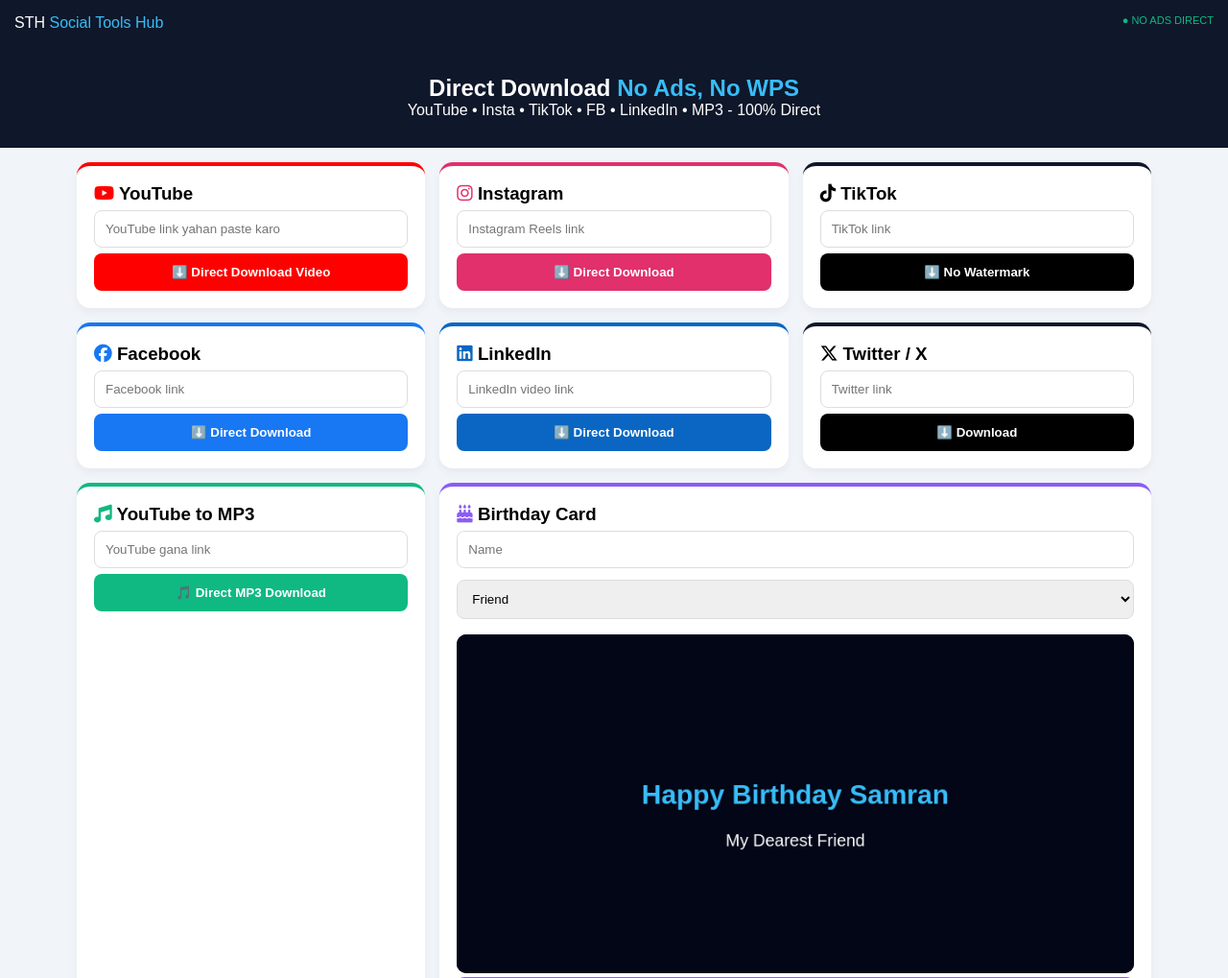
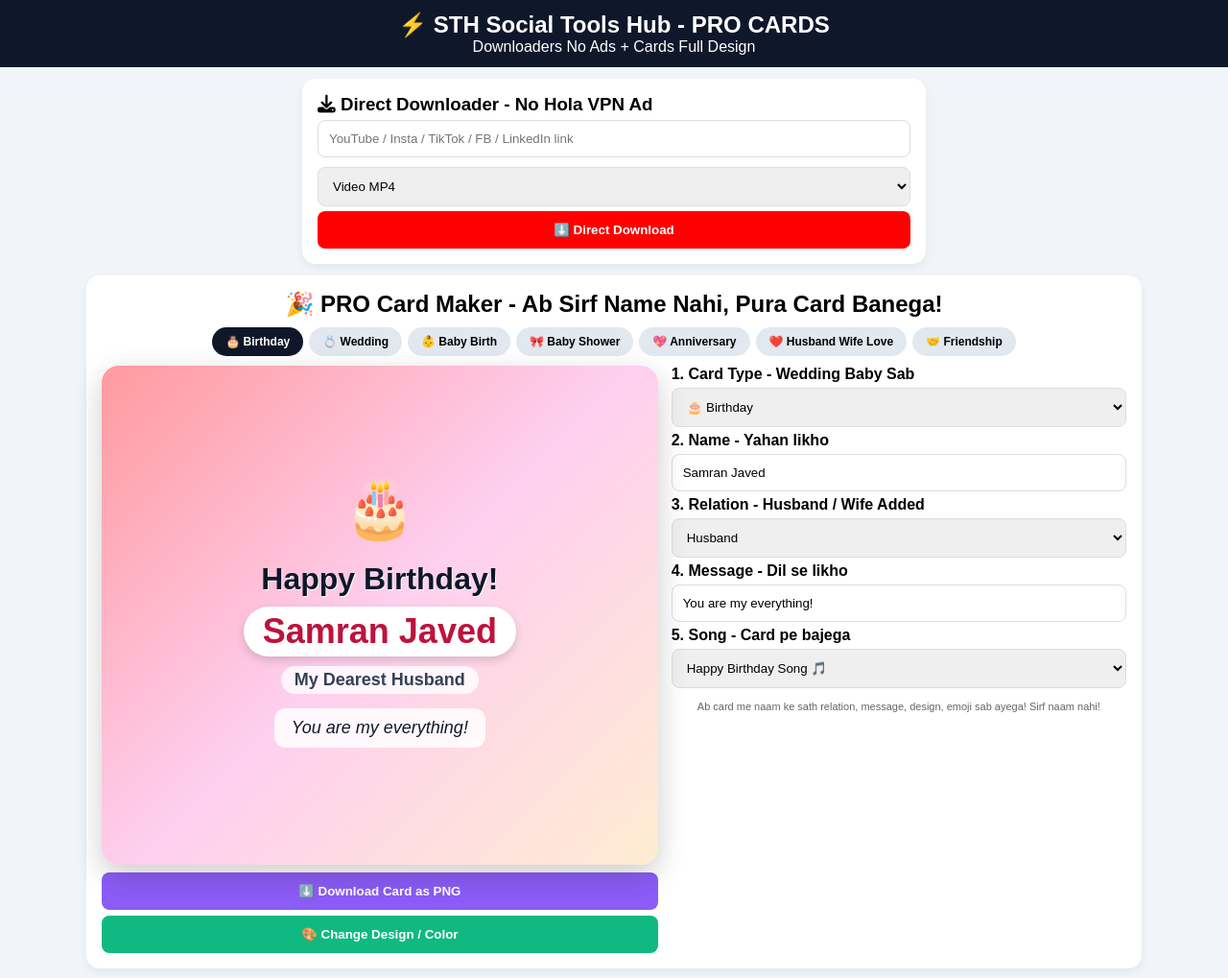
Before and after one commit to samranajaved927-beep/socialtoolshub.site, a plain HTML site: page index.html in a window 1280 px wide. Shown: the top 1019 px of the page at 96% size. Drawn offline with nearby package versions, Linux system fonts and the light colour scheme.

Commit message:
Update index.html

```diff
--- a/index.html
+++ b/index.html
@@ -1,78 +1,92 @@
 <!DOCTYPE html>
-<html>
-<head>
-<meta charset="UTF-8">
-<meta name="viewport" content="width=device-width, initial-scale=1.0">
-<title>Social Tools Hub - No Ads - Samran</title>
+<html><head><meta charset="UTF-8"><meta name="viewport" content="width=device-width, initial-scale=1.0">
+<title>STH - Pro Cards Working</title>
 <link rel="stylesheet" href="https://cdnjs.cloudflare.com/ajax/libs/font-awesome/6.5.0/css/all.min.css">
 <style>
-*{margin:0;padding:0;box-sizing:border-box;font-family:Arial}
-body{background:#f1f5f9}
-header{background:#0f172a;color:#fff;padding:15px;display:flex;justify-content:space-between;position:sticky;top:0}
-.logo span{color:#38bdf8}
-.hero{background:#0f172a;color:#fff;text-align:center;padding:30px 10px}
-.grid{max-width:1150px;margin:auto;padding:15px;display:grid;grid-template-columns:repeat(auto-fit,minmax(300px,1fr));gap:15px}
-.card{background:#fff;padding:18px;border-radius:14px;border-top:4px solid #0f172a;box-shadow:0 4px 10px rgba(0,0,0,.05)}
-.card.yt{border-color:red}.card.insta{border-color:#E1306C}.card.fb{border-color:#1877F2}.card.li{border-color:#0A66C2}.card.music{border-color:#10b981}.card.bday{border-color:#8b5cf6}
-input,select{width:100%;padding:11px;border:1px solid #ddd;border-radius:8px;margin:6px 0}
+*{margin:0;padding:0;box-sizing:border-box;font-family:Arial} body{background:#f1f5f9}
+header{background:#0f172a;color:#fff;padding:12px;text-align:center}
+#status{max-width:1100px;margin:10px auto;background:#dcfce7;padding:10px;border-radius:8px;display:none;text-align:center;font-weight:bold}
+.card{background:#fff;padding:16px;border-radius:14px;margin:12px auto;max-width:650px;box-shadow:0 4px 10px rgba(0,0,0,.06)}
+input,select{width:100%;padding:11px;border:1.5px solid #ddd;border-radius:8px;margin:5px 0}
 button{width:100%;padding:12px;border:none;border-radius:8px;background:#0f172a;color:#fff;font-weight:700;cursor:pointer}
-#status{max-width:1150px;margin:10px auto;background:#dcfce7;padding:12px;border-radius:8px;display:none;text-align:center;color:#166534;font-weight:bold}
-canvas{width:100%;border-radius:10px;background:#020617;margin-top:10px}
-footer{background:#020617;color:#888;text-align:center;padding:20px;margin-top:20px}footer b{color:#fff}
-</style>
-</head>
-<body>
-<header><div class="logo">STH <span>Social Tools Hub</span></div><div style="font-size:11px;color:#10b981">● NO ADS DIRECT</div></header>
-<div class="hero"><h2>Direct Download <span style="color:#38bdf8">No Ads, No WPS</span></h2><p>YouTube • Insta • TikTok • FB • LinkedIn • MP3 - 100% Direct</p></div>
+.tabs{display:flex;gap:6px;flex-wrap:wrap;margin:10px 0;justify-content:center}
+.tab{padding:8px 14px;border-radius:20px;background:#e2e8f0;cursor:pointer;font-size:12px;font-weight:600}
+.tab.active{background:#0f172a;color:#fff}
+/* PRO CARD DESIGN */
+#cardPreview{width:100%;height:520px;border-radius:18px;position:relative;overflow:hidden;display:flex;flex-direction:column;align-items:center;justify-content:center;text-align:center;padding:20px;box-shadow:0 10px 30px rgba(0,0,0,.2);transition:.3s}
+.card-bg-birthday{background:linear-gradient(135deg,#ff9a9e,#fecfef,#ffecd2)}
+.card-bg-wedding{background:linear-gradient(135deg,#d4af37,#fff8dc,#ffd700);border:6px double #b8860b}
+.card-bg-baby{background:linear-gradient(135deg,#a1c4fd,#c2e9fb,#d6f5ff)}
+.card-bg-babyshower{background:linear-gradient(135deg,#fbc2eb,#a6c1ee,#fda085)}
+.card-bg-anniversary{background:linear-gradient(135deg,#ff6a88,#ff99ac,#ffecd2)}
+.card-bg-love{background:linear-gradient(135deg,#ff758c,#ff7eb3,#ffdde1)}
+.card-bg-friendship{background:linear-gradient(135deg,#8ec5fc,#e0c3fc,#a8edea)}
+.card-emoji{font-size:60px;margin-bottom:10px;animation:bounce 2s infinite}
+@keyframes bounce{0%,100%{transform:translateY(0)}50%{transform:translateY(-10px)}}
+.card-title{font-size:32px;font-weight:900;color:#0f172a;text-shadow:1px 1px 0 #fff}
+.card-name{font-size:36px;font-weight:900;color:#be123c;margin:10px 0;background:#fff;padding:5px 20px;border-radius:30px;box-shadow:0 4px 10px rgba(0,0,0,.15)}
+.card-rel{font-size:18px;font-weight:600;color:#334155;background:rgba(255,255,255,.8);padding:4px 14px;border-radius:20px}
+.card-msg{font-size:18px;font-style:italic;color:#0f172a;margin-top:15px;background:rgba(255,255,255,.85);padding:10px 18px;border-radius:12px;max-width:90%}
+</style></head><body>
+<header><h2>⚡ STH Social Tools Hub - PRO CARDS</h2><p>Downloaders No Ads + Cards Full Design</p></header>
 <div id="status"></div>
 
-<div class="grid">
-<div class="card yt"><h3><i class="fa-brands fa-youtube" style="color:red"></i> YouTube</h3><input id="yt" placeholder="YouTube link yahan paste karo"><button style="background:red" onclick="directDownload('yt','mp4')">⬇️ Direct Download Video</button></div>
-<div class="card insta"><h3><i class="fa-brands fa-instagram" style="color:#E1306C"></i> Instagram</h3><input id="insta" placeholder="Instagram Reels link"><button style="background:#E1306C" onclick="directDownload('insta','mp4')">⬇️ Direct Download</button></div>
-<div class="card"><h3><i class="fa-brands fa-tiktok"></i> TikTok</h3><input id="tik" placeholder="TikTok link"><button style="background:#000" onclick="directDownload('tik','mp4')">⬇️ No Watermark</button></div>
-<div class="card fb"><h3><i class="fa-brands fa-facebook" style="color:#1877F2"></i> Facebook</h3><input id="fb" placeholder="Facebook link"><button style="background:#1877F2" onclick="directDownload('fb','mp4')">⬇️ Direct Download</button></div>
-<div class="card li"><h3><i class="fa-brands fa-linkedin" style="color:#0A66C2"></i> LinkedIn</h3><input id="li" placeholder="LinkedIn video link"><button style="background:#0A66C2" onclick="directDownload('li','mp4')">⬇️ Direct Download</button></div>
-<div class="card"><h3><i class="fa-brands fa-x-twitter"></i> Twitter / X</h3><input id="x" placeholder="Twitter link"><button style="background:#000" onclick="directDownload('x','mp4')">⬇️ Download</button></div>
-<div class="card music"><h3><i class="fa-solid fa-music" style="color:#10b981"></i> YouTube to MP3</h3><input id="mp3" placeholder="YouTube gana link"><button style="background:#10b981" onclick="directDownload('mp3','mp3')">🎵 Direct MP3 Download</button></div>
-<div class="card bday" style="grid-column:span 2"><h3><i class="fa-solid fa-cake-candles" style="color:#8b5cf6"></i> Birthday Card</h3><input id="bName" placeholder="Name" oninput="makeCard()"><select id="bRel" onchange="makeCard()"><option>Friend</option><option>Brother</option><option>Sister</option><option>Everyone</option></select><canvas id="c" width="800" height="400"></canvas><button style="background:#8b5cf6" onclick="makeCard()">Make Card</button><button style="background:#10b981;margin-top:5px" onclick="saveCard()">Download PNG</button></div>
+<div class="card"><h3><i class="fa-solid fa-download"></i> Direct Downloader - No Hola VPN Ad</h3><input id="link" placeholder="YouTube / Insta / TikTok / FB / LinkedIn link"><select id="ftype"><option value="mp4">Video MP4</option><option value="mp3">MP3</option></select><button style="background:red" onclick="directDL()">⬇️ Direct Download</button></div>
+
+<div class="card" style="max-width:1100px">
+<h2 style="text-align:center">🎉 PRO Card Maker - Ab Sirf Name Nahi, Pura Card Banega!</h2>
+<div class="tabs" id="tabs"></div>
+
+<div style="display:grid;grid-template-columns:1.1fr .9fr;gap:14px">
+<div>
+<div id="cardPreview" class="card-bg-birthday">
+<div class="card-emoji" id="cEmoji">🎂</div>
+<div class="card-title" id="cTitle">Happy Birthday!</div>
+<div class="card-name" id="cName">Samran Javed</div>
+<div class="card-rel" id="cRel">My Dearest Husband</div>
+<div class="card-msg" id="cMsg">You are my everything! Stay blessed!</div>
 </div>
-<footer>Developed by <b>SamranJaved</b> - No Ads Version</footer>
+<audio id="audio" controls style="width:100%;margin-top:8px;display:none"></audio>
+<button style="background:#8b5cf6;margin-top:8px" onclick="downloadCardPro()">⬇️ Download Card as PNG</button>
+<button style="background:#10b981;margin-top:6px" onclick="changeDesign()">🎨 Change Design / Color</button>
+</div>
 
+<div>
+<label><b>1. Card Type - Wedding Baby Sab</b></label><select id="cardType" onchange="updateCardPro()"></select>
+<label><b>2. Name - Yahan likho</b></label><input id="bName" value="Samran Javed" placeholder="Jaise: Samran Javed" oninput="updateCardPro()">
+<label><b>3. Relation - Husband / Wife Added</b></label><select id="bRel" onchange="updateCardPro()"><option>Friend</option><option selected>Husband</option><option>Wife</option><option>Brother</option><option>Sister</option><option>Father</option><option>Mother</option><option>Son</option><option>Daughter</option><option>Everyone</option><option>Love</option><option>Best Friend</option><option>Life Partner</option></select>
+<label><b>4. Message - Dil se likho</b></label><input id="bMsg" value="You are my everything!" placeholder="Apna message" oninput="updateCardPro()">
+<label><b>5. Song - Card pe bajega</b></label><select id="bSong" onchange="changeSong()"><option value="">No Music</option><option value="happy" selected>Happy Birthday Song 🎵</option><option value="wedding">Wedding Romantic 💍</option><option value="baby">Baby Lullaby 👶</option><option value="love">Love Song ❤️</option><option value="anniversary">Anniversary 🎉</option></select>
+<p style="font-size:11px;color:#666;margin-top:8px;text-align:center">Ab card me naam ke sath relation, message, design, emoji sab ayega! Sirf naam nahi!</p>
+</div>
+</div>
+</div>
+</div>
+
+<script src="https://cdnjs.cloudflare.com/ajax/libs/html2canvas/1.4.1/html2canvas.min.js"></script>
 <script>
-async function directDownload(id, type){
- let url = document.getElementById(id).value.trim();
- if(!url){alert('Link paste karo bhai!');return;}
- let status = document.getElementById('status');
- status.style.display='block';
- status.innerHTML='⏳ Direct link nikal raha hun... 5 second ruko, ab WPS wala ad nahi ayega!';
+async function directDL(){let u=document.getElementById('link').value.trim();let f=document.getElementById('ftype').value;let s=document.getElementById('status');if(!u){alert('Link paste karo!');return;}s.style.display='block';s.innerHTML='⏳ Direct link... No Ad...';try{let r=await fetch('https://api.cobalt.tools/api/json',{method:'POST',headers:{'Accept':'application/json','Content-Type':'application/json'},body:JSON.stringify({url:u,aFormat:f==='mp3'?'mp3':'best',isAudioOnly:f==='mp3'})});let d=await r.json();if(d.url){s.innerHTML='✅ Download Start!';window.location.href=d.url;return;}throw 0;}catch(e){s.innerHTML='Backup open, Hola VPN aye to Cancel dabana!';window.open('https://loader.to/api/button/?url='+encodeURIComponent(u)+'&f='+f,'_blank');}}
 
- try{
-   // Method 1: Cobalt API (Best - No Ads)
-   let r = await fetch('https://api.cobalt.tools/api/json', {
-     method:'POST',
-     headers:{'Accept':'application/json','Content-Type':'application/json'},
-     body: JSON.stringify({url:url, vCodec:'h264', vQuality:'720', aFormat: type==='mp3'?'mp3':'best', isAudioOnly: type==='mp3'})
-   });
-   let j = await r.json();
-   if(j.url){
-     status.innerHTML='✅ Direct Link Mil Gaya! Download Start Ho Raha Hai...';
-     window.location.href = j.url; // Direct download
-     setTimeout(()=>{status.style.display='none';}, 3000);
-     return;
-   }
-   throw 0;
- }catch(e){
-   // Method 2: Backup - Loader.to (Ye bhi direct hai, WPS ad nahi)
-   status.innerHTML='⚠️ Backup server use kar raha hun...';
-   let f = (type==='mp3'?'mp3':'mp4');
-   window.open('https://loader.to/api/button/?url='+encodeURIComponent(url)+'&f='+f+'&color=0f172a', '_blank');
-   status.innerHTML='✅ Backup khul gaya - Wahan se Download dabao, WPS ad nahi ayega!';
-   setTimeout(()=>{status.style.display='none';}, 4000);
- }
+const types=[{id:'birthday',name:'🎂 Birthday',title:'Happy Birthday!',emoji:'🎂',bg:'card-bg-birthday'},{id:'wedding',name:'💍 Wedding',title:'Happy Wedding!',emoji:'💍',bg:'card-bg-wedding'},{id:'baby',name:'👶 Baby Birth',title:'Welcome Baby!',emoji:'👶',bg:'card-bg-baby'},{id:'babyshower',name:'🎀 Baby Shower',title:'Baby Shower!',emoji:'🎀',bg:'card-bg-babyshower'},{id:'anniversary',name:'💖 Anniversary',title:'Happy Anniversary!',emoji:'💖',bg:'card-bg-anniversary'},{id:'love',name:'❤️ Husband Wife Love',title:'I Love You!',emoji:'❤️',bg:'card-bg-love'},{id:'friendship',name:'🤝 Friendship',title:'Best Friends Forever!',emoji:'🤝',bg:'card-bg-friendship'}];
+const songs={happy:'https://www.soundhelix.com/examples/mp3/SoundHelix-Song-1.mp3',wedding:'https://www.soundhelix.com/examples/mp3/SoundHelix-Song-2.mp3',baby:'https://www.soundhelix.com/examples/mp3/SoundHelix-Song-3.mp3',love:'https://www.soundhelix.com/examples/mp3/SoundHelix-Song-8.mp3',anniversary:'https://www.soundhelix.com/examples/mp3/SoundHelix-Song-10.mp3'};
+let cur='birthday';let designIdx=0;
+function init(){let tb=document.getElementById('tabs');let sel=document.getElementById('cardType');types.forEach((t,i)=>{let d=document.createElement('div');d.className='tab'+(i==0?' active':'');d.innerText=t.name;d.onclick=()=>{document.querySelectorAll('.tab').forEach(x=>x.classList.remove('active'));d.classList.add('active');cur=t.id;sel.value=t.id;updateCardPro();};tb.appendChild(d);let o=document.createElement('option');o.value=t.id;o.innerText=t.name;sel.appendChild(o);});sel.value='birthday';updateCardPro();}
+function updateCardPro(){
+ let t=types.find(x=>x.id==document.getElementById('cardType').value)||types[0]; cur=t.id;
+ let name=document.getElementById('bName').value||'Samran Javed';
+ let rel=document.getElementById('bRel').value;
+ let msg=document.getElementById('bMsg').value||'Best Wishes!';
+ let prev=document.getElementById('cardPreview');
+ prev.className=t.bg;
+ document.getElementById('cEmoji').innerText=t.emoji;
+ document.getElementById('cTitle').innerText=t.title;
+ document.getElementById('cName').innerText=name;
+ document.getElementById('cRel').innerText='My Dearest '+rel;
+ document.getElementById('cMsg').innerText=msg;
 }
-function makeCard(){let n=document.getElementById('bName').value||'Samran';let r=document.getElementById('bRel').value;let cv=document.getElementById('c');let x=cv.getContext('2d');x.fillStyle='#020617';x.fillRect(0,0,cv.width,cv.height);x.fillStyle='#38bdf8';x.font='bold 32px Arial';x.textAlign='center';x.fillText('Happy Birthday '+n,cv.width/2,200);x.fillStyle='#fff';x.font='20px Arial';x.fillText('My Dearest '+r,cv.width/2,250);}
-function saveCard(){let cv=document.getElementById('c');let a=document.createElement('a');a.download='birthday.png';a.href=cv.toDataURL();a.click();}
-makeCard();
+function changeSong(){let v=document.getElementById('bSong').value;let a=document.getElementById('audio');if(!v){a.style.display='none';a.pause();return;}a.style.display='block';a.src=songs[v];a.play().catch(()=>{});}
+function changeDesign(){let prev=document.getElementById('cardPreview');let classes=['card-bg-birthday','card-bg-wedding','card-bg-baby','card-bg-babyshower','card-bg-anniversary','card-bg-love','card-bg-friendship'];designIdx=(designIdx+1)%classes.length;prev.className=classes[designIdx];}
+async function downloadCardPro(){let el=document.getElementById('cardPreview');let canvas=await html2canvas(el,{scale:2,useCORS:true});let a=document.createElement('a');a.download=cur+'-card-'+Date.now()+'.png';a.href=canvas.toDataURL();a.click();let s=document.getElementById('status');s.style.display='block';s.innerHTML='✅ Card Downloaded! Pura design wala card!';setTimeout(()=>s.style.display='none',3000);}
+init();
 </script>
-</body>
-</html>
+</body></html>
```
